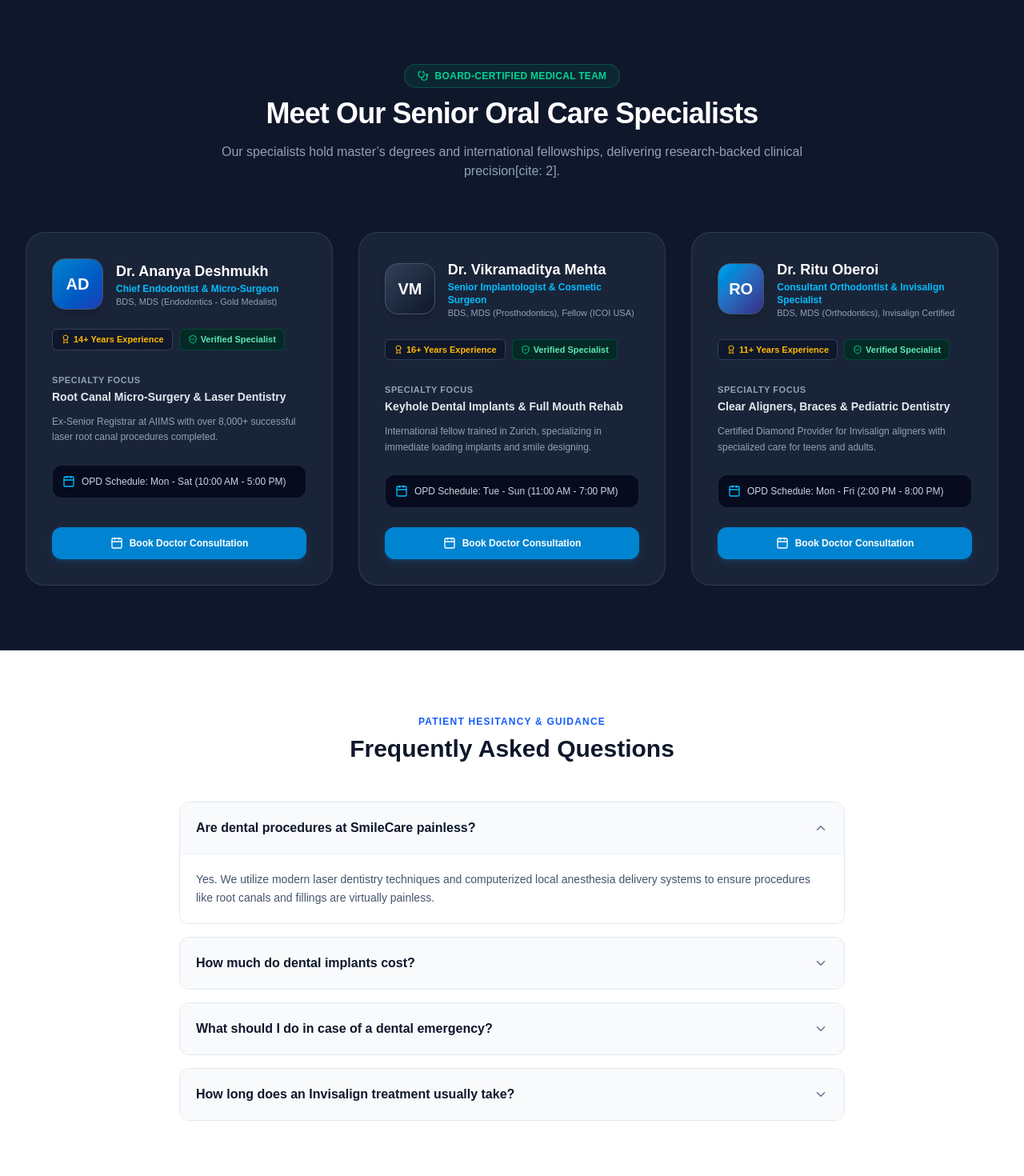
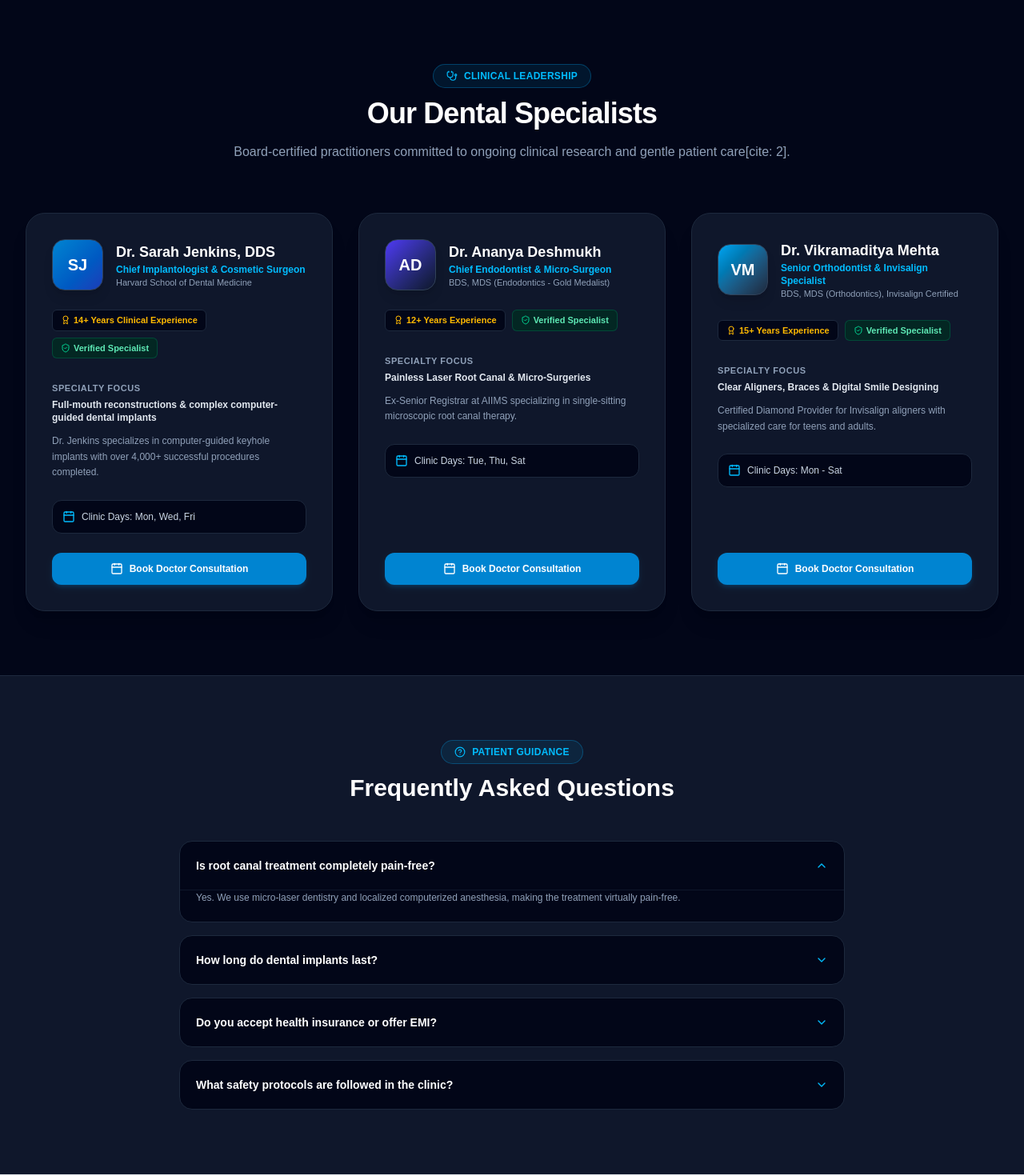
Before and after one commit to dimple200214/smile-care-dental1, a Next.js app: page / in a window 1280 px wide. Shown: the part 2800-4270 px from the top of the page at 80% size. Built offline with nearby package versions, Linux system fonts and the light colour scheme.

Commit message:
fix: convert remaining components and global background to dark clinical navy

```diff
--- a/app/layout.tsx
+++ b/app/layout.tsx
@@ -1,6 +1,5 @@
+import Navbar from "@/components/Navbar";
 import MobileCTA from "@/components/MobileCTA";
-import Navbar from "@/components/Navbar";
-import Footer from "@/components/Footer"; // Agar aapka footer component hai
 import "./globals.css";
 
 export default function RootLayout({
@@ -9,10 +8,10 @@ export default function RootLayout({
   children: React.ReactNode;
 }) {
   return (
-    <html lang="en">
-      <body className="bg-slate-50 text-slate-900 pb-16 md:pb-0">
+    <html lang="en" className="dark">
+      <body className="bg-slate-950 text-slate-100 antialiased pb-16 md:pb-0">
         <Navbar />
-        {children}
+        <main className="bg-slate-950">{children}</main>
         <MobileCTA />
       </body>
     </html>
--- a/components/DoctorsSection.tsx
+++ b/components/DoctorsSection.tsx
@@ -5,56 +5,56 @@ import { Award, Calendar, ShieldCheck, Stethoscope } from "lucide-react";
 
 const doctors = [
   {
+    name: "Dr. Sarah Jenkins, DDS",
+    title: "Chief Implantologist & Cosmetic Surgeon",
+    degree: "Harvard School of Dental Medicine",
+    experience: "14+ Years Clinical Experience",
+    specialization: "Full-mouth reconstructions & complex computer-guided dental implants",
+    bio: "Dr. Jenkins specializes in computer-guided keyhole implants with over 4,000+ successful procedures completed.",
+    availability: "Clinic Days: Mon, Wed, Fri",
+    imageBg: "bg-gradient-to-br from-sky-600 to-blue-800",
+    initials: "SJ",
+  },
+  {
     name: "Dr. Ananya Deshmukh",
     title: "Chief Endodontist & Micro-Surgeon",
     degree: "BDS, MDS (Endodontics - Gold Medalist)",
-    experience: "14+ Years Experience",
-    specialization: "Root Canal Micro-Surgery & Laser Dentistry",
-    bio: "Ex-Senior Registrar at AIIMS with over 8,000+ successful laser root canal procedures completed.",
-    availability: "Mon - Sat (10:00 AM - 5:00 PM)",
-    imageBg: "bg-gradient-to-br from-sky-600 to-blue-800",
+    experience: "12+ Years Experience",
+    specialization: "Painless Laser Root Canal & Micro-Surgeries",
+    bio: "Ex-Senior Registrar at AIIMS specializing in single-sitting microscopic root canal therapy.",
+    availability: "Clinic Days: Tue, Thu, Sat",
+    imageBg: "bg-gradient-to-br from-indigo-600 to-slate-900",
     initials: "AD",
   },
   {
     name: "Dr. Vikramaditya Mehta",
-    title: "Senior Implantologist & Cosmetic Surgeon",
-    degree: "BDS, MDS (Prosthodontics), Fellow (ICOI USA)",
-    experience: "16+ Years Experience",
-    specialization: "Keyhole Dental Implants & Full Mouth Rehab",
-    bio: "International fellow trained in Zurich, specializing in immediate loading implants and smile designing.",
-    availability: "Tue - Sun (11:00 AM - 7:00 PM)",
-    imageBg: "bg-gradient-to-br from-slate-700 to-slate-900",
+    title: "Senior Orthodontist & Invisalign Specialist",
+    degree: "BDS, MDS (Orthodontics), Invisalign Certified",
+    experience: "15+ Years Experience",
+    specialization: "Clear Aligners, Braces & Digital Smile Designing",
+    bio: "Certified Diamond Provider for Invisalign aligners with specialized care for teens and adults.",
+    availability: "Clinic Days: Mon - Sat",
+    imageBg: "bg-gradient-to-br from-sky-500 to-slate-800",
     initials: "VM",
-  },
-  {
-    name: "Dr. Ritu Oberoi",
-    title: "Consultant Orthodontist & Invisalign Specialist",
-    degree: "BDS, MDS (Orthodontics), Invisalign Certified",
-    experience: "11+ Years Experience",
-    specialization: "Clear Aligners, Braces & Pediatric Dentistry",
-    bio: "Certified Diamond Provider for Invisalign aligners with specialized care for teens and adults.",
-    availability: "Mon - Fri (2:00 PM - 8:00 PM)",
-    imageBg: "bg-gradient-to-br from-sky-500 to-indigo-900",
-    initials: "RO",
   },
 ];
 
 export default function DoctorsSection() {
   return (
-    <section id="doctors" className="py-20 bg-slate-900 text-white border-b border-slate-800">
+    <section id="doctors" className="py-20 bg-slate-950 text-white border-b border-slate-800">
       <div className="max-w-7xl mx-auto px-4 sm:px-6 lg:px-8">
 
-        {/* Title */}
+        {/* Title Header */}
         <div className="text-center max-w-3xl mx-auto mb-16">
-          <div className="inline-flex items-center space-x-2 bg-emerald-500/10 border border-emerald-500/30 text-emerald-400 px-4 py-1.5 rounded-full text-xs font-bold tracking-wide uppercase mb-3">
-            <Stethoscope className="w-3.5 h-3.5 text-emerald-400" />
-            <span>Board-Certified Medical Team</span>
+          <div className="inline-flex items-center space-x-2 bg-sky-500/10 border border-sky-500/30 text-sky-400 px-4 py-1.5 rounded-full text-xs font-bold tracking-wide uppercase mb-3">
+            <Stethoscope className="w-3.5 h-3.5 text-sky-400" />
+            <span>Clinical Leadership</span>
           </div>
-          <h2 className="text-3xl sm:text-4xl font-extrabold text-white tracking-tight">
-            Meet Our Senior Oral Care Specialists
+          <h2 className="text-3xl sm:text-4xl font-black text-white tracking-tight">
+            Our Dental Specialists
           </h2>
-          <p className="text-slate-400 mt-4 text-base">
-            Our specialists hold master’s degrees and international fellowships, delivering research-backed clinical precision[cite: 2].
+          <p className="text-slate-400 mt-4 text-sm sm:text-base">
+            Board-certified practitioners committed to ongoing clinical research and gentle patient care[cite: 2].
           </p>
         </div>
 
@@ -63,11 +63,11 @@ export default function DoctorsSection() {
           {doctors.map((doctor, idx) => (
             <div
               key={idx}
-              className="bg-slate-800/80 rounded-3xl p-8 border border-slate-700/80 flex flex-col justify-between hover:shadow-2xl transition duration-300"
+              className="bg-slate-900 rounded-3xl p-8 border border-slate-800 flex flex-col justify-between hover:border-slate-700 transition duration-300 shadow-xl"
             >
               <div>
                 <div className="flex items-center space-x-4 mb-6">
-                  <div className={`w-16 h-16 rounded-2xl ${doctor.imageBg} text-white font-black text-xl flex items-center justify-center shadow-lg border border-slate-600`}>
+                  <div className={`w-16 h-16 rounded-2xl ${doctor.imageBg} text-white font-black text-xl flex items-center justify-center shadow-lg border border-slate-700`}>
                     {doctor.initials}
                   </div>
                   <div>
@@ -78,7 +78,7 @@ export default function DoctorsSection() {
                 </div>
 
                 <div className="flex flex-wrap gap-2 mb-6">
-                  <span className="inline-flex items-center space-x-1 text-[11px] font-bold bg-slate-900 px-2.5 py-1 rounded-md text-amber-400 border border-slate-700">
+                  <span className="inline-flex items-center space-x-1 text-[11px] font-bold bg-slate-950 px-2.5 py-1 rounded-md text-amber-400 border border-slate-800">
                     <Award className="w-3 h-3 text-amber-400" />
                     <span>{doctor.experience}</span>
                   </span>
@@ -91,16 +91,16 @@ export default function DoctorsSection() {
                 <div className="space-y-3 mb-6">
                   <div>
                     <span className="text-[11px] font-bold text-slate-400 uppercase tracking-wider">Specialty Focus</span>
-                    <p className="text-sm font-semibold text-slate-200">{doctor.specialization}</p>
+                    <p className="text-xs font-semibold text-slate-200 mt-0.5">{doctor.specialization}</p>
                   </div>
                   <p className="text-xs text-slate-400 leading-relaxed">
                     {doctor.bio}
                   </p>
                 </div>
 
-                <div className="text-xs text-slate-300 bg-slate-950/80 p-3 rounded-xl border border-slate-800 mb-6 flex items-center space-x-2">
+                <div className="text-xs text-slate-300 bg-slate-950 p-3 rounded-xl border border-slate-800 mb-6 flex items-center space-x-2">
                   <Calendar className="w-4 h-4 text-sky-400 flex-shrink-0" />
-                  <span>OPD Schedule: {doctor.availability}</span>
+                  <span>{doctor.availability}</span>
                 </div>
               </div>
 
--- a/components/FAQSection.tsx
+++ b/components/FAQSection.tsx
@@ -1,61 +1,58 @@
 "use client";
 
 import { useState } from "react";
-import { ChevronDown } from "lucide-react";
+import { ChevronDown, HelpCircle } from "lucide-react";
 
 const faqs = [
   {
-    q: "Are dental procedures at SmileCare painless?",
-    a: "Yes. We utilize modern laser dentistry techniques and computerized local anesthesia delivery systems to ensure procedures like root canals and fillings are virtually painless."
+    question: "Is root canal treatment completely pain-free?",
+    answer: "Yes. We use micro-laser dentistry and localized computerized anesthesia, making the treatment virtually pain-free.",
   },
   {
-    q: "How much do dental implants cost?",
-    a: "Costs vary based on single-tooth replacement versus full-mouth restoration. We provide full transparent pricing up front with zero hidden fees, along with 0% interest flexible financing plans."
+    question: "How long do dental implants last?",
+    answer: "With proper oral hygiene and regular checkups, Swiss titanium implants are designed to last a lifetime.",
   },
   {
-    q: "What should I do in case of a dental emergency?",
-    a: "Call our emergency hotline directly at (555) 234-5678. We reserve daily emergency slots to handle severe toothaches, chipped teeth, or lost crowns on the same day."
+    question: "Do you accept health insurance or offer EMI?",
+    answer: "Yes, we support instant health insurance claims and offer 0% interest EMI options for all major treatments.",
   },
   {
-    q: "How long does an Invisalign treatment usually take?",
-    a: "Most Invisalign aligner treatments take between 6 to 18 months depending on complexity. You will receive custom 3D digital simulation previews before starting."
-  }
+    question: "What safety protocols are followed in the clinic?",
+    answer: "We follow German Class-B autoclave sterilization standards for every instrument to ensure 100% patient safety.",
+  },
 ];
 
 export default function FAQSection() {
-  const [openIndex, setOpenIndex] = useState<number | null>(0);
+  const [openIdx, setOpenIdx] = useState<number | null>(0);
 
   return (
-    <section className="py-20 bg-white border-t border-slate-100">
-      <div className="max-w-4xl mx-auto px-4 sm:px-8">
+    <section className="py-20 bg-slate-900 text-white border-b border-slate-800">
+      <div className="max-w-4xl mx-auto px-4 sm:px-6 lg:px-8">
 
         <div className="text-center mb-12">
-          <span className="text-blue-600 font-bold text-xs uppercase tracking-widest block mb-2">
-            Patient Hesitancy & Guidance
-          </span>
-          <h2 className="text-3xl font-extrabold text-slate-900">Frequently Asked Questions</h2>
+          <div className="inline-flex items-center space-x-2 bg-sky-500/10 border border-sky-500/30 text-sky-400 px-4 py-1.5 rounded-full text-xs font-bold tracking-wide uppercase mb-3">
+            <HelpCircle className="w-3.5 h-3.5 text-sky-400" />
+            <span>Patient Guidance</span>
+          </div>
+          <h2 className="text-3xl font-black text-white">Frequently Asked Questions</h2>
         </div>
 
         <div className="space-y-4">
           {faqs.map((faq, idx) => (
             <div
               key={idx}
-              className="border border-slate-200 rounded-xl overflow-hidden transition-colors"
+              className="bg-slate-950 border border-slate-800 rounded-2xl overflow-hidden transition"
             >
               <button
-                onClick={() => setOpenIndex(openIndex === idx ? null : idx)}
-                className="w-full text-left p-5 bg-slate-50 hover:bg-slate-100 flex justify-between items-center font-bold text-slate-900 text-base transition-colors"
+                onClick={() => setOpenIdx(openIdx === idx ? null : idx)}
+                className="w-full text-left p-5 flex items-center justify-between text-sm font-bold text-white hover:text-sky-400 transition"
               >
-                <span>{faq.q}</span>
-                <ChevronDown
-                  size={18}
-                  className={`text-slate-500 transition-transform ${openIndex === idx ? "rotate-180 text-blue-600" : ""}`}
-                />
+                <span>{faq.question}</span>
+                <ChevronDown className={`w-4 h-4 text-sky-400 transition-transform duration-200 ${openIdx === idx ? "rotate-180" : ""}`} />
               </button>
-
-              {openIndex === idx && (
-                <div className="p-5 bg-white text-slate-600 text-sm leading-relaxed border-t border-slate-100">
-                  {faq.a}
+              {openIdx === idx && (
+                <div className="p-5 pt-0 text-xs text-slate-400 leading-relaxed border-t border-slate-900">
+                  {faq.answer}
                 </div>
               )}
             </div>
```
